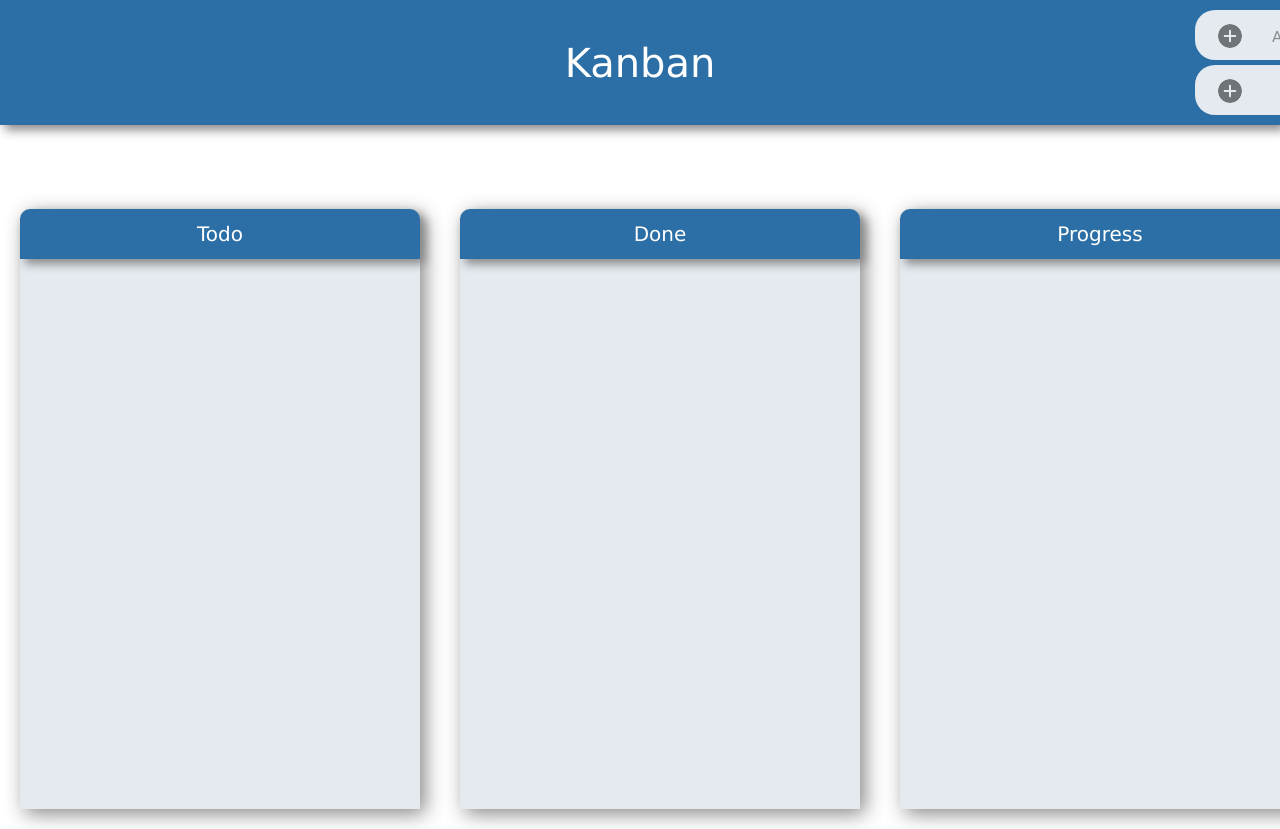
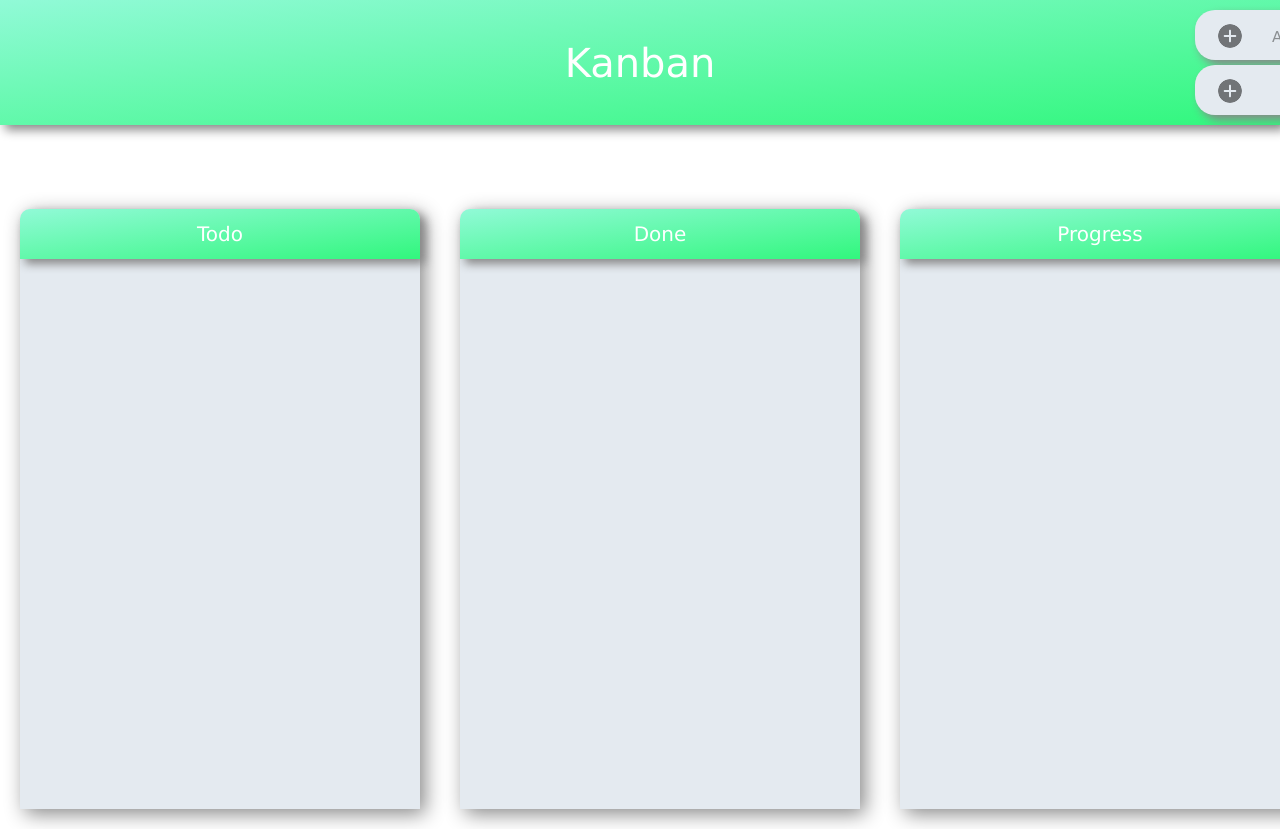
Before and after one commit to Aditya-Dawadikar/Kanban-angular, an Angular app: page /kanban in a window 1280 px wide. Shown: the top 829 px of the page. Built offline with nearby package versions, Linux system fonts and the light colour scheme.

Commit message:
UI color scheme changed

```diff
--- a/src/app/body/column/card/card.component.css
+++ b/src/app/body/column/card/card.component.css
@@ -76,6 +76,7 @@
     background-color: #ffa047;
     color: white;
     cursor: pointer;
+    box-shadow: 2px 2px 5px #888888;
 }
 
 .complete {
--- a/src/app/body/column/column.component.css
+++ b/src/app/body/column/column.component.css
@@ -12,7 +12,9 @@
 
 .column-header {
     width: 100%;
-    background-color: #2b6fa6;
+    /*background-color: #2b6fa6;*/
+    /*background-color: #03fc8c;*/
+    background: linear-gradient(to bottom right, #91fad7, #31f77d);
     min-height: 50px;
     border-top-left-radius: 10px;
     border-top-right-radius: 10px;
--- a/src/app/header/add-card-float/add-card-float.component.css
+++ b/src/app/header/add-card-float/add-card-float.component.css
@@ -12,6 +12,7 @@
     margin: 5px 0px;
     border-bottom-left-radius: 20px;
     transition: right 0.2s ease;
+    box-shadow: 5px 5px 10px #888888;
 }
 
 .float-container:hover {
--- a/src/app/header/add-column/add-column.component.css
+++ b/src/app/header/add-column/add-column.component.css
@@ -13,6 +13,7 @@
     border-bottom-left-radius: 20px;
     margin-left: 50px;
     transition: right 0.2s ease;
+    box-shadow: 5px 5px 10px #888888;
 }
 
 .add-column:hover {
--- a/src/app/header/header.component.css
+++ b/src/app/header/header.component.css
@@ -1,7 +1,9 @@
 .header {
     width: 100%;
     height: 125px;
-    background-color: #2b6fa6;
+    /*background-color: #2b6fa6;*/
+    /*background-color: #03fc8c;*/
+    background: linear-gradient(to bottom right, #91fad7, #31f77d);
     display: flex;
     justify-content: center;
     align-items: center;
```
